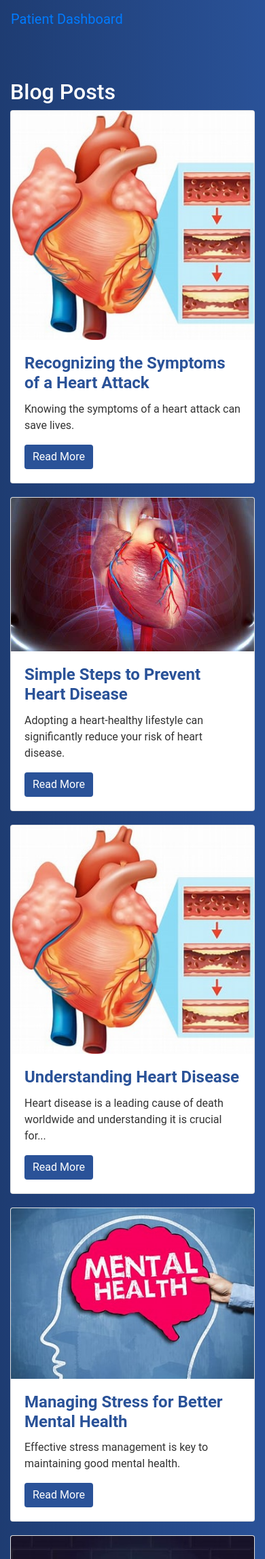
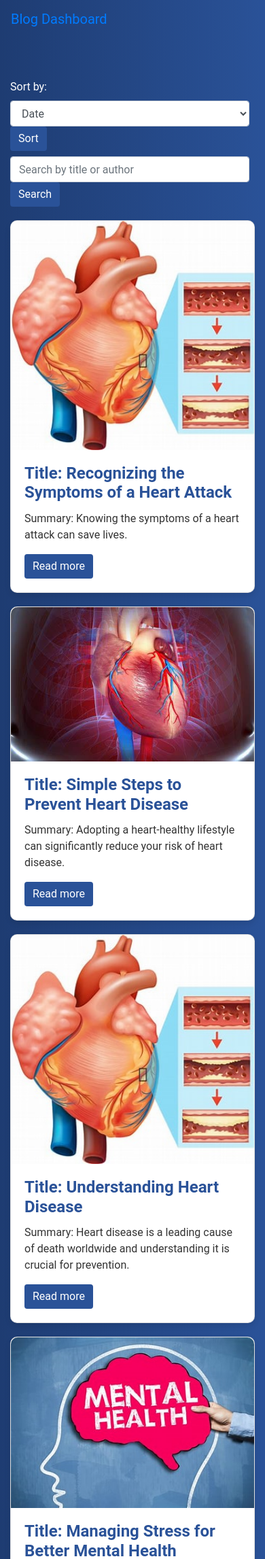
Before and after one commit to Eswar133/hospitals, a Django app: page /blogs/ in a window 390 px wide. Shown: the top 2293 px of the page at 68% size. Run offline with Django 5.2, Linux system fonts and the light colour scheme; data comes from the database, SQL or seed files in the repository; some libraries are stand-ins or nearby versions.

Commit message:
added search queries and designed cared using bootstrap

```diff
--- a/hospitals/urls.py
+++ b/hospitals/urls.py
@@ -1,19 +1,19 @@
 from django.contrib import admin
 from django.urls import path
 from users.views import SignupView, LoginView, DashboardView, LogoutView
-from users.views import BlogListView, BlogDetailView, AddBlogPostView, EditBlogPostView, LikeBlogPostView,DraftListView,PostedBlogListView
+from users.views import BlogListView, BlogDetailView, AddBlogPostView, EditBlogPostView, LikeBlogPostView, DraftListView, PostedBlogListView
 from django.conf.urls.static import static
 from django.conf import settings
 
 urlpatterns = [
     path('admin/', admin.site.urls),
-    path('',LoginView.as_view()),
+    path('', LoginView.as_view(), name='home'),
     path('login/', LoginView.as_view(), name='login'),
     path('signup/', SignupView.as_view(), name='signup'),
     path('patient_dashboard/', DashboardView.as_view(), name='patient_dashboard'),
     path('doctor_dashboard/', DashboardView.as_view(), name='doctor_dashboard'),
     path('logout/', LogoutView.as_view(), name='logout'),
-     path('blogs/', BlogListView.as_view(), name='blog_list'),
+    path('blogs/', BlogListView.as_view(), name='blog_list'),
     path('blogs/<int:pk>/', BlogDetailView.as_view(), name='blog_detail'),
     path('blogs/add/', AddBlogPostView.as_view(), name='add_blog_post'),
     path('blogs/edit/<int:pk>/', EditBlogPostView.as_view(), name='edit_blog_post'),
--- a/users/templates/blog_list.html
+++ b/users/templates/blog_list.html
@@ -1,10 +1,9 @@
-<!--patient has to see this -->
 <!DOCTYPE html>
 <html lang="en">
 <head>
     <meta charset="UTF-8">
     <meta name="viewport" content="width=device-width, initial-scale=1.0">
-    <title>Blog Posts</title>
+    <title>Blog List</title>
     <!-- Bootstrap CSS -->
     <link href="https://maxcdn.bootstrapcdn.com/bootstrap/4.5.2/css/bootstrap.min.css" rel="stylesheet">
     <!-- Custom CSS -->
@@ -18,7 +17,16 @@
             margin-top: 60px;
         }
         .card {
+            background-color: #ffffff;
+            color: #333333;
             margin-bottom: 20px;
+            cursor: pointer;
+            border-radius: 10px;
+            box-shadow: 0 4px 8px rgba(0, 0, 0, 0.1);
+        }
+        .card img {
+            max-width: 100%;
+            border-radius: 10px 10px 0 0;
         }
         .card-title {
             color: #2a5298;
@@ -35,17 +43,26 @@
         .btn-primary:hover {
             background-color: #1e3c72;
         }
+        .sort-container {
+            margin-bottom: 20px;
+        }
+        .profile-pic {
+            width: 40px;
+            height: 40px;
+            border-radius: 50%;
+            vertical-align: middle;
+        }
     </style>
 </head>
 <body>
     <nav class="navbar navbar-expand-lg navbar-custom">
-        <a class="navbar-brand" href="#">Patient Dashboard</a>
+        <a class="navbar-brand" href="http://127.0.0.1:8000/patient_dashboard/">Blog Dashboard</a>
         <div class="collapse navbar-collapse">
             <ul class="navbar-nav ml-auto">
                 <li class="nav-item dropdown">
                     <a class="nav-link dropdown-toggle" href="#" id="navbarDropdown" role="button" data-toggle="dropdown" aria-haspopup="true" aria-expanded="false">
-                        {% if profile_picture_url %}
-                            <img src="{{ profile_picture_url }}" alt="Profile Picture" class="profile-pic">
+                        {% if user.profile_picture %}
+                            <img src="{{ user.profile_picture.url }}" alt="Profile Picture" class="profile-pic">
                         {% else %}
                             <img src="default-profile-pic-url.jpg" alt="Default Profile Picture" class="profile-pic">
                         {% endif %}
@@ -59,48 +76,59 @@
         </div>
     </nav>
     <div class="container">
-        <h2>Blog Posts</h2>
-        {% for post in page_obj %}
-        <div class="card">
-            <img src="{{ post.image.url }}" class="card-img-top" alt="{{ post.title }}">
-            <div class="card-body">
-                <h5 class="card-title">{{ post.title }}</h5>
-                <p class="card-text">{{ post.short_summary }}</p>
-                <a href="{% url 'blog_detail' post.pk %}" class="btn btn-primary">Read More</a>
+        <div class="sort-container">
+            <form method="get" class="form-inline">
+                <label class="mr-2" for="sort">Sort by:</label>
+                <select name="sort" id="sort" class="form-control mr-2">
+                    <option value="date" {% if sort_by == "date" %}selected{% endif %}>Date</option>
+                    <option value="likes" {% if sort_by == "likes" %}selected{% endif %}>Likes</option>
+                </select>
+                <button type="submit" class="btn btn-primary">Sort</button>
+            </form>
+            <form method="get" class="form-inline mt-2">
+                <input class="form-control mr-2" type="search" name="query" placeholder="Search by title or author" aria-label="Search" value="{{ query }}">
+                <button type="submit" class="btn btn-primary">Search</button>
+            </form>
+        </div>
+        <div class="row">
+            {% for post in page_obj %}
+            <div class="col-md-4">
+                <div class="card" onclick="window.location.href='{% url 'blog_detail' post.id %}'">
+                    <img class="card-img-top" src="{{ post.image.url }}" alt="Card image cap">
+                    <div class="card-body">
+                        <h5 class="card-title">Title: {{ post.title }}</h5>
+                        <p class="card-text">Summary: {{ post.summary }}</p>
+                        <a href="{% url 'blog_detail' post.id %}" class="btn btn-primary">Read more</a>
+                    </div>
+                </div>
             </div>
+            {% endfor %}
         </div>
-        {% empty %}
-        <p>No blog posts available.</p>
-        {% endfor %}
-        <div class="pagination">
-            <span class="step-links">
+        <nav aria-label="Page navigation example">
+            <ul class="pagination">
                 {% if page_obj.has_previous %}
-                    <a href="?page=1">&laquo; first</a>
-                    <a href="?page={{ page_obj.previous_page_number }}">previous</a>
+                <li class="page-item"><a class="page-link" href="?page={{ page_obj.previous_page_number }}&sort={{ sort_by }}&query={{ query }}">Previous</a></li>
                 {% endif %}
+                {% for num in page_obj.paginator.page_range %}
+                    {% if page_obj.number == num %}
+                        <li class="page-item active"><a class="page-link" href="#">{{ num }}</a></li>
+                    {% elif num > page_obj.number|add:'-3' and num < page_obj.number|add:'3' %}
+                        <li class="page-item"><a class="page-link" href="?page={{ num }}&sort={{ sort_by }}&query={{ query }}">{{ num }}</a></li>
+                    {% endif %}
+                {% endfor %}
+                {% if page_obj.has_next %}
+                <li class="page-item"><a class="page-link" href="?page={{ page_obj.next_page_number }}&sort={{ sort_by }}&query={{ query }}">Next</a></li>
+                {% endif %}
+            </ul>
+        </nav>
+    </div>
 
-                <span class="current">
-                    Page {{ page_obj.number }} of {{ page_obj.paginator.num_pages }}.
-                </span>
-
-                {% if page_obj.has_next %}
-                    <a href="?page={{ page_obj.next_page_number }}">next</a>
-                    <a href="?page={{ page_obj.paginator.num_pages }}">last &raquo;</a>
-                {% endif %}
-            </span>
-        </div>
-        <form method="get" class="form-inline">
-            <select name="sort" class="form-control" onchange="this.form.submit()">
-                <option value="date" {% if sort_by == 'date' %}selected{% endif %}>Sort by Date</option>
-                <option value="likes" {% if sort_by == 'likes' %}selected{% endif %}>Sort by Likes</option>
-            </select>
-        </form>
-    </div>
     <script>
         function logout() {
             window.location.href = '/login/';
         }
     </script>
+
     <!-- Bootstrap JS and dependencies -->
     <script src="https://code.jquery.com/jquery-3.5.1.min.js"></script>
     <script src="https://cdn.jsdelivr.net/npm/@popperjs/core@2.9.3/dist/umd/popper.min.js"></script>
--- a/users/views.py
+++ b/users/views.py
@@ -3,10 +3,11 @@ from django.contrib.auth import login as auth_login, logout as auth_logout
 from django.contrib.auth.mixins import LoginRequiredMixin
 from django.http import JsonResponse
 from django.views import View
-from django.views.generic import ListView
+from django.views.generic import ListView, DetailView
 from django.contrib.auth.hashers import make_password
 from django.core.paginator import Paginator
-from .models import User,BlogPost
+from django.db.models import Count
+from .models import User, BlogPost
 
 
 class SignupView(View):
@@ -68,8 +69,7 @@ class LoginView(View):
         except User.DoesNotExist:
             return JsonResponse({'error_message': 'Username or Password are incorrect.'})
 
-class DashboardView(LoginRequiredMixin,View):
-
+class DashboardView(LoginRequiredMixin, View):
     def get(self, request):
         user = request.user
         profile_picture_url = user.profile_picture.url if user.profile_picture else 'default-profile-pic-url.jpg'
@@ -92,33 +92,49 @@ class LogoutView(View):
         auth_logout(request)
         return redirect('login')
 
-class BlogListView(View):
-    def get(self, request, category=None):
-        sort_by = request.GET.get('sort', 'date')  # Default to sorting by date
+class BlogListView(ListView):
+    model = BlogPost
+    template_name = 'blog_list.html'
+    context_object_name = 'page_obj'
+    paginate_by = 10
+
+    def get_queryset(self):
+        # Get the search query and sort option from GET parameters
+        search_query = self.request.GET.get('query', '')
+        sort_by = self.request.GET.get('sort', 'date')  # Default to sorting by date
+        category = self.kwargs.get('category', None)
+
+        # Filter posts based on the category and draft status
         if category:
             posts = BlogPost.objects.filter(category=category, is_draft=False)
         else:
             posts = BlogPost.objects.filter(is_draft=False)
 
-        search_query = request.GET.get('search', '')
+        # Apply search filter if search query is present
         if search_query:
             posts = posts.filter(title__icontains=search_query) | posts.filter(author__username__icontains=search_query)
 
+        # Apply sorting based on the sort option
         if sort_by == 'likes':
             posts = posts.annotate(like_count=Count('likes')).order_by('-like_count')
         else:
             posts = posts.order_by('-created_at')
 
-        paginator = Paginator(posts, 10)
-        page_number = request.GET.get('page')
-        page_obj = paginator.get_page(page_number)
+        return posts
 
-        return render(request, 'blog_list.html', {'page_obj': page_obj, 'sort_by': sort_by})
+    def get_context_data(self, **kwargs):
+        context = super().get_context_data(**kwargs)
+        context['sort_by'] = self.request.GET.get('sort', 'date')
+        context['query'] = self.request.GET.get('query', '')
+        return context
 
-class BlogDetailView(View):
-    def get(self, request, pk):
-        post = get_object_or_404(BlogPost, pk=pk, is_draft=False)
-        return render(request, 'blog_detail.html', {'post': post})
+class BlogDetailView(DetailView):
+    model = BlogPost
+    template_name = 'blog_detail.html'
+    context_object_name = 'post'
+
+    def get_queryset(self):
+        return BlogPost.objects.filter(is_draft=False)
 
 class AddBlogPostView(View):
     def get(self, request):
```
Also changed, not shown: users/templates/blog_detail.html (+4 -6 lines).
